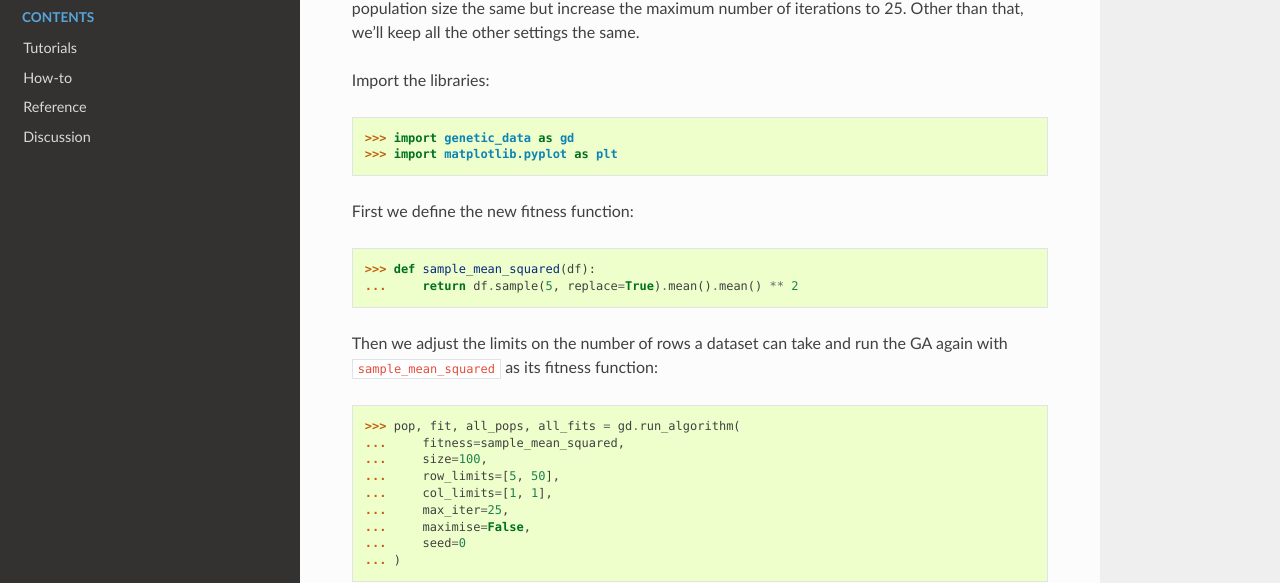
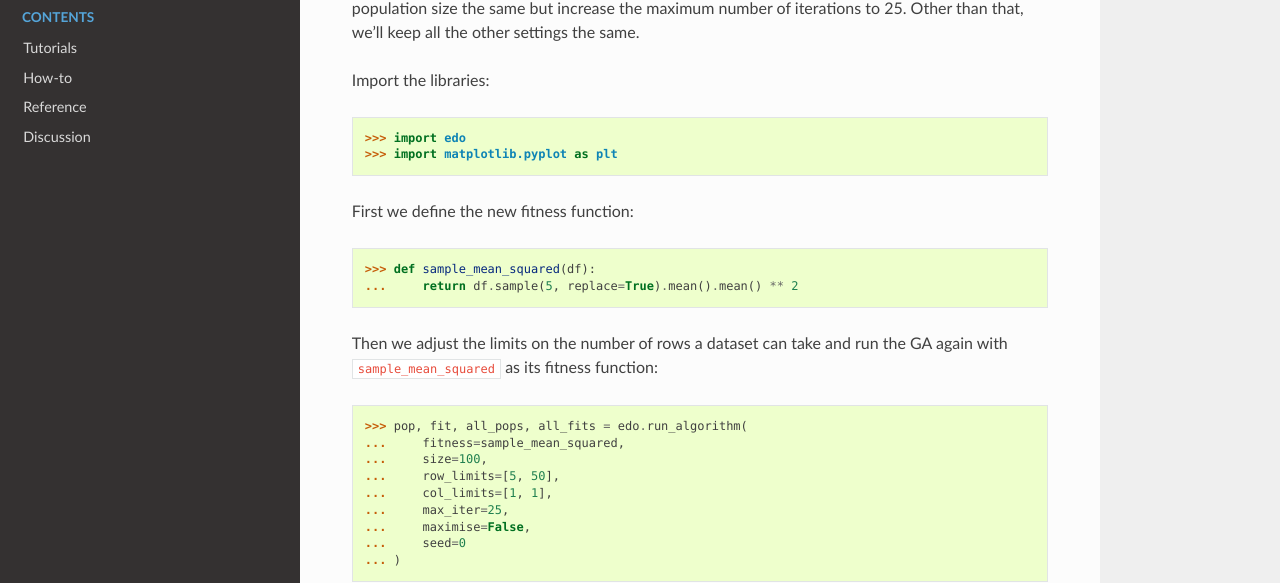
Before and after one commit to daffidwilde/edo, a Sphinx documentation site: the page built from docs/tutorial/tutorial_ii.rst, in a window 1280 px wide and 900 px high, scrolled down 641 px. Shown: the part 129-712 px from the top of the window. Built offline with Sphinx 7.4.7 and the Read the Docs theme 2.0.0, drawn with Linux system fonts in a browser that asks for light colours.

Commit message:
Update imports on tutorials.

```diff
--- a/docs/tutorial/tutorial_i.rst
+++ b/docs/tutorial/tutorial_i.rst
@@ -43,7 +43,7 @@
 
 First, import the library::
 
-    >>> import genetic_data as gd
+    >>> import edo
 
 Define fitness::
 
@@ -52,7 +52,7 @@
 
 Set up and run the GA::
 
-    >>> pop, fit, all_pops, all_fits = gd.run_algorithm(
+    >>> pop, fit, all_pops, all_fits = edo.run_algorithm(
     ...     fitness=x_squared,
     ...     size=100,`
     ...     row_limits=[1, 1],
--- a/docs/tutorial/tutorial_ii.rst
+++ b/docs/tutorial/tutorial_ii.rst
@@ -39,7 +39,7 @@ settings the same.
 
 Import the libraries::
 
-    >>> import genetic_data as gd
+    >>> import edo
     >>> import matplotlib.pyplot as plt
 
 First we define the new fitness function::
@@ -50,7 +50,7 @@ First we define the new fitness function::
 Then we adjust the limits on the number of rows a dataset can take and run the
 GA again with :code:`sample_mean_squared` as its fitness function::
 
-    >>> pop, fit, all_pops, all_fits = gd.run_algorithm(
+    >>> pop, fit, all_pops, all_fits = edo.run_algorithm(
     ...     fitness=sample_mean_squared,
     ...     size=100,
     ...     row_limits=[5, 50],
```
